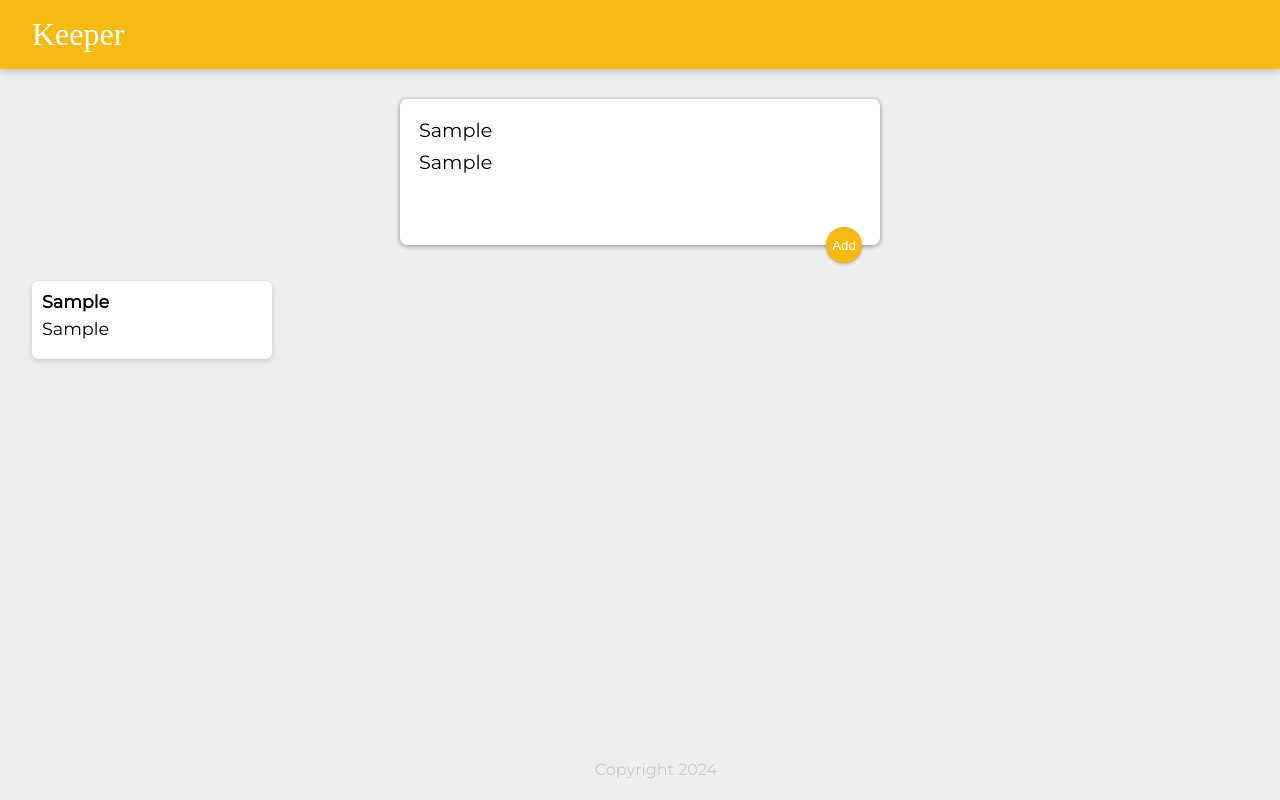
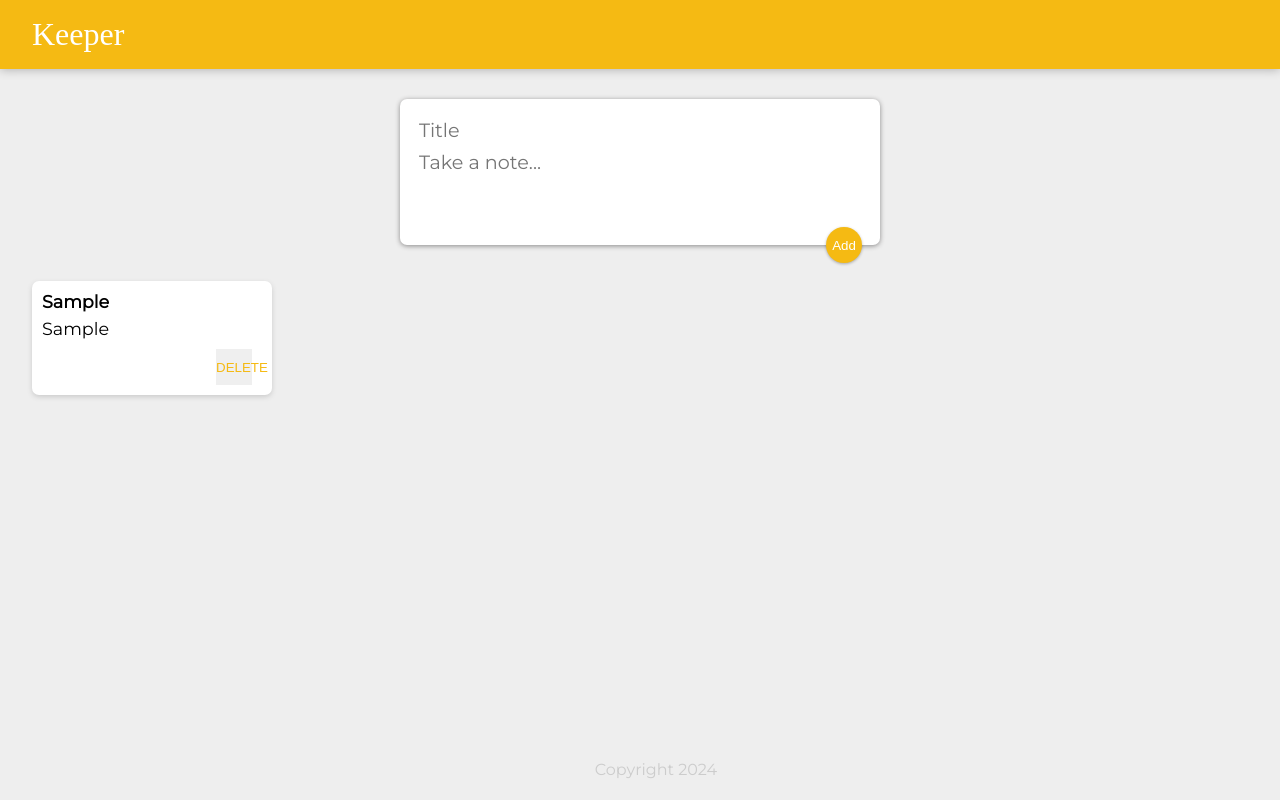
Before and after one commit to PhatKiwi/keeper-app, a React (Create React App) app: page / in a window 1280 px wide. Both pictures are taken after typing "Sample", "Sample" into the empty fields and a click on the button "Add". Built offline with nearby package versions, Linux system fonts and the light colour scheme; a web font is replaced by a local one.

Commit message:
allow deleting of notes

```diff
--- a/src/components/app.jsx
+++ b/src/components/app.jsx
@@ -9,7 +9,15 @@ function App() {
 
     function addNote(note) {
         setNotes(prevNotes => {
-           return [...prevNotes, note];
+            return [...prevNotes, note];
+        });
+    }
+
+    function deleteNote(id) {
+        setNotes(prevNotes => {
+            return prevNotes.filter((noteItem, index) => {
+                return index !== id
+            });
         });
     }
 
@@ -18,11 +26,11 @@ function App() {
             <Header />
             <CreateArea onAdd={addNote} />
             {notes.map((note, index) => {
-                return <Note key={index} title={note.title} content={note.content} />
+                return <Note key={index} id={index} onDelete={deleteNote} title={note.title} content={note.content} />
             })}
             <Footer />
         </div>
-    )
+    );
 }
 
 export default App;
--- a/src/components/create.jsx
+++ b/src/components/create.jsx
@@ -1,13 +1,13 @@
 import React, { useState } from "react";
 
-export default function CreateArea({ onAdd }){
+export default function CreateArea({ onAdd }) {
     const [note, setNote] = useState({
         title: "",
         content: "",
     })
 
     function handleChange(e) {
-        const {name, value} = e.target
+        const { name, value } = e.target
 
         setNote(prevNote => {
             return {
@@ -17,8 +17,12 @@ export default function CreateArea({ onAdd }){
         })
     }
 
-    function submitNote(e){
+    function submitNote(e) {
         onAdd(note);
+        setNote({
+            title: "",
+            content: "",
+        })
         e.preventDefault();
     }
 
--- a/src/components/note.jsx
+++ b/src/components/note.jsx
@@ -1,10 +1,16 @@
 import React from "react";
 
-function Note(props) {
+function Note({ title, content, onDelete, id }) {
+
+    function handleClick() {
+        onDelete(id);
+    }
+
     return (
         <div className="note">
-            <h1>{props.title}</h1>
-            <p>{props.content}</p>
+            <h1>{title}</h1>
+            <p>{content}</p>
+            <button onClick={handleClick}>DELETE</button>
         </div>
     )
 }
```
Lines whose indentation alone changed are shown as unchanged.
